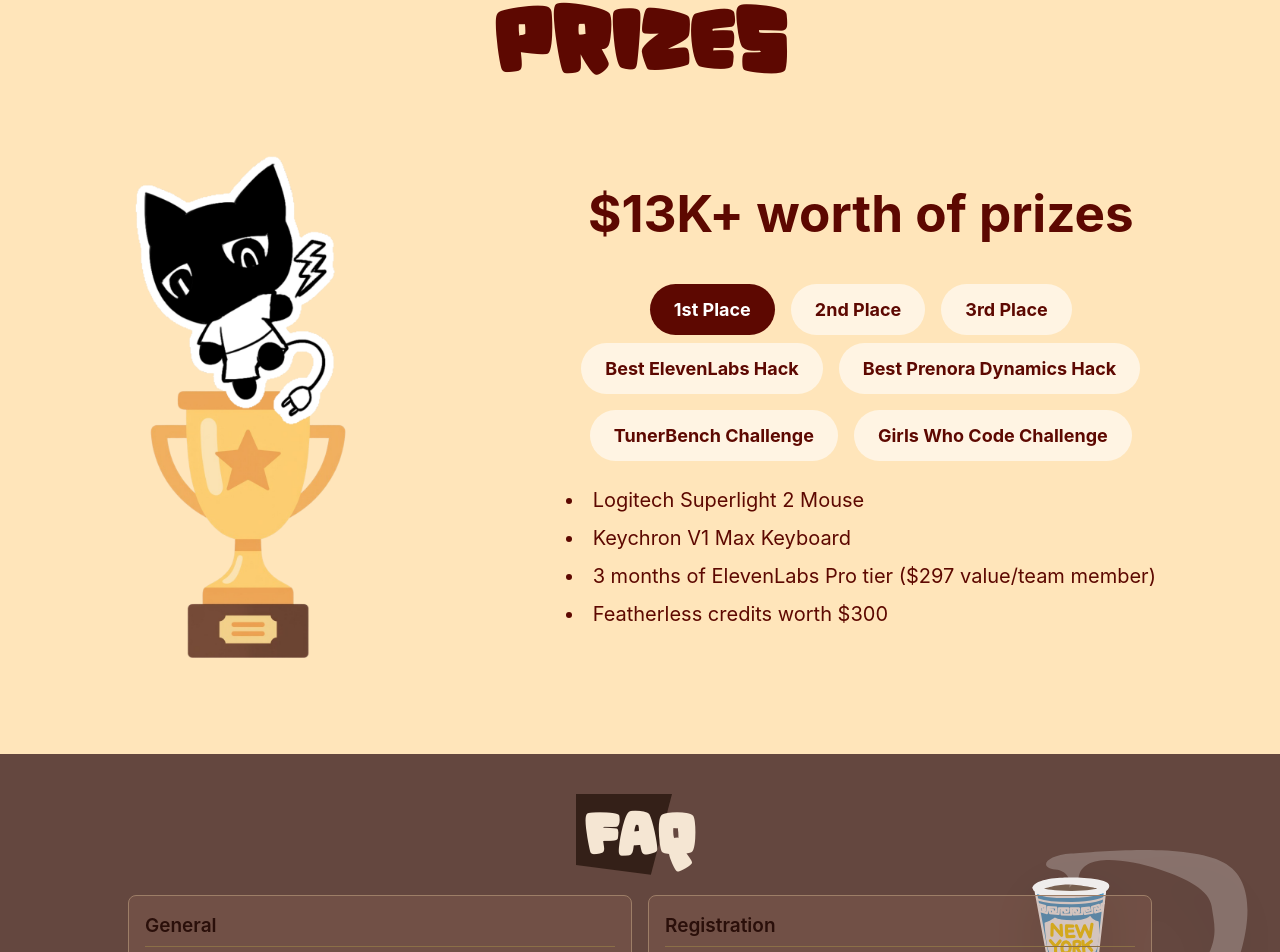
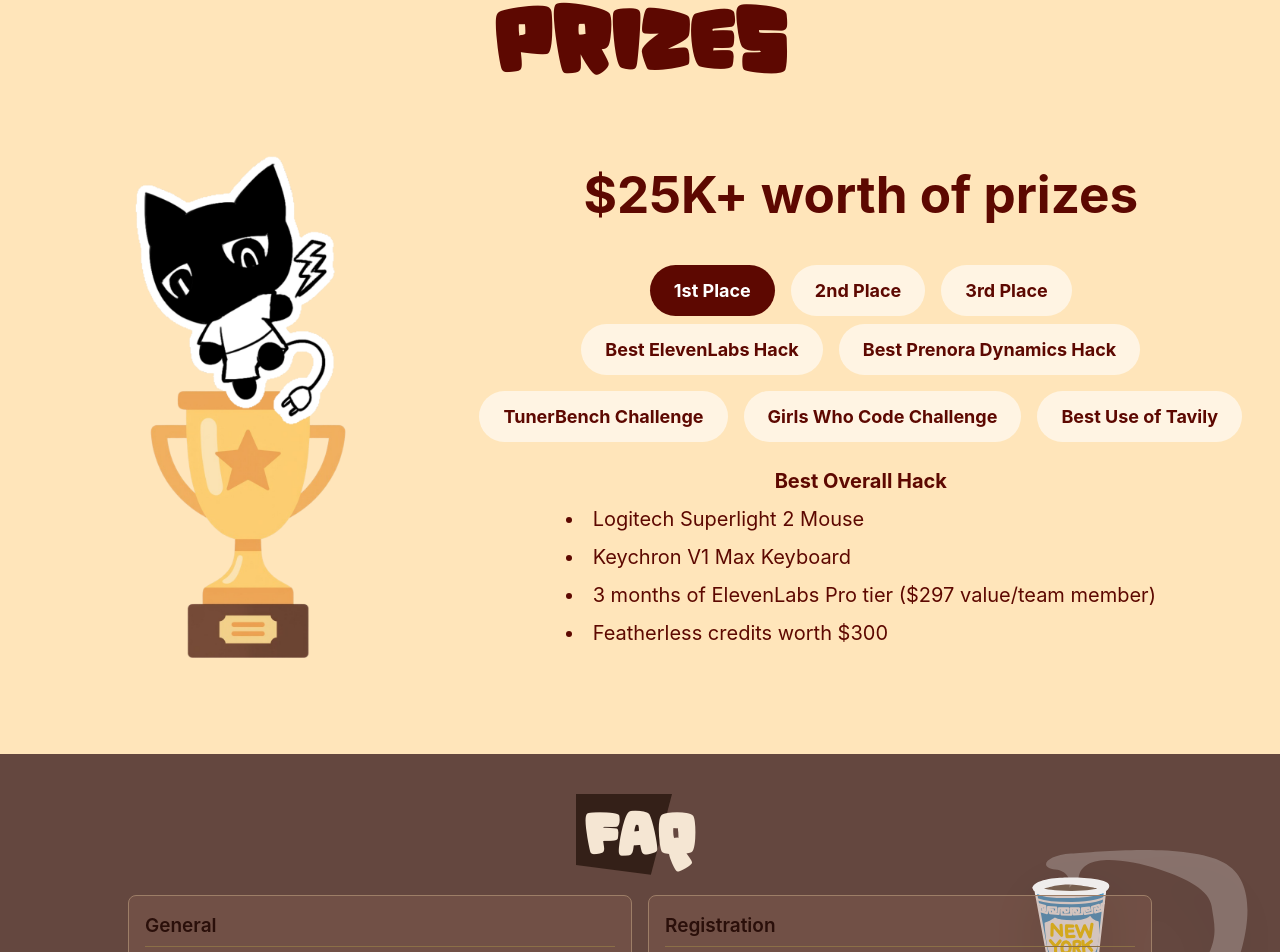
Before and after one commit to bc-compsci-club/HackBrooklyn25, a React (Create React App) app: page / in a window 1280 px wide. Shown: the part 3479-4431 px from the top of the page. Built offline with nearby package versions, Linux system fonts and the light colour scheme; the HTML template or start-up script is replaced by a standard one.

Commit message:
added details to sponsored tracks

```diff
--- a/src/components/Prizes.js
+++ b/src/components/Prizes.js
@@ -3,6 +3,7 @@
 const PRIZE_DATA = [
   {
     place: "1st Place",
+    description: "Best Overall Hack",
     items: [
       "Logitech Superlight 2 Mouse",
       "Keychron V1 Max Keyboard",
@@ -12,6 +13,7 @@
   },
   {
     place: "2nd Place",
+    description: "Second Best Overall Hack",
     items: [
       "Acer Nitro Monitor",
       "Featherless credits worth $150",
@@ -19,6 +21,7 @@
   },
   {
     place: "3rd Place",
+    description: "Third Best Overall Hack",
     items: [
       "Lego Gameboy",
       "Featherless credits worth $75",
@@ -26,12 +29,14 @@
   },
   {
     place: "Best ElevenLabs Hack",
+    description: "Build a project that creatively integrates ElevenLabs' voice AI or audio APIs.",
     items: [
       "6 months of ElevenLabs Scale tier ($1980 value/team member)",
     ],
   },
   {
     place: "Best Prenora Dynamics Hack",
+    description: "Best scalable operational engine for a human-centric, two-sided music instruction marketplace.",
     items: [
       "SteelSeries Apex 3 TKL RGB Gaming Keyboard",
       "Engineering Internship Interview at Prenora Dynamics",
@@ -39,14 +44,25 @@
   },
   {
     place: "TunerBench Challenge",
+    description: "Best pretrained model on a specific task through fine-tuning.",
     items: [
       "AI Tracking WebCam",
     ],
   },
   {
     place: "Girls Who Code Challenge",
+    description: "Build a project that represents inclusivity.",
     items: [
       "Flower Lego Building Set",
+    ],
+  },
+  {
+    place: "Best Use of Tavily",
+    description: "Build a project that leverages Tavily's APIs in a creative and impactful way.",
+    items: [
+      "1st Place: 10,000 API credits",
+      "2nd Place: 5,000 API credits",
+      "3rd Place: 3,000 API credits",
     ],
   },
 ];
@@ -67,7 +83,7 @@
         />
         <div className="flex flex-col items-center">
           <p className="text-center text-[clamp(20px,4vw,60px)] font-bold text-[#5d0801] mb-4 md:mb-8">
-            $13K+ worth of prizes
+            $25K+ worth of prizes
           </p>
 
           {/* Tabs */}
@@ -105,6 +121,11 @@
           </div>
 
           {/* Prize Details */}
+          {PRIZE_DATA[activeTab].description && (
+            <p className="text-[#5d0801] text-[clamp(13px,1.8vw,20px)] font-bold mb-2 px-2">
+              {PRIZE_DATA[activeTab].description}
+            </p>
+          )}
           <ul className="list-disc list-inside text-[#5d0801] text-[clamp(13px,1.8vw,20px)] space-y-2 px-2">
             {PRIZE_DATA[activeTab].items.map((item, i) => (
               <li key={i}>{item}</li>
```
